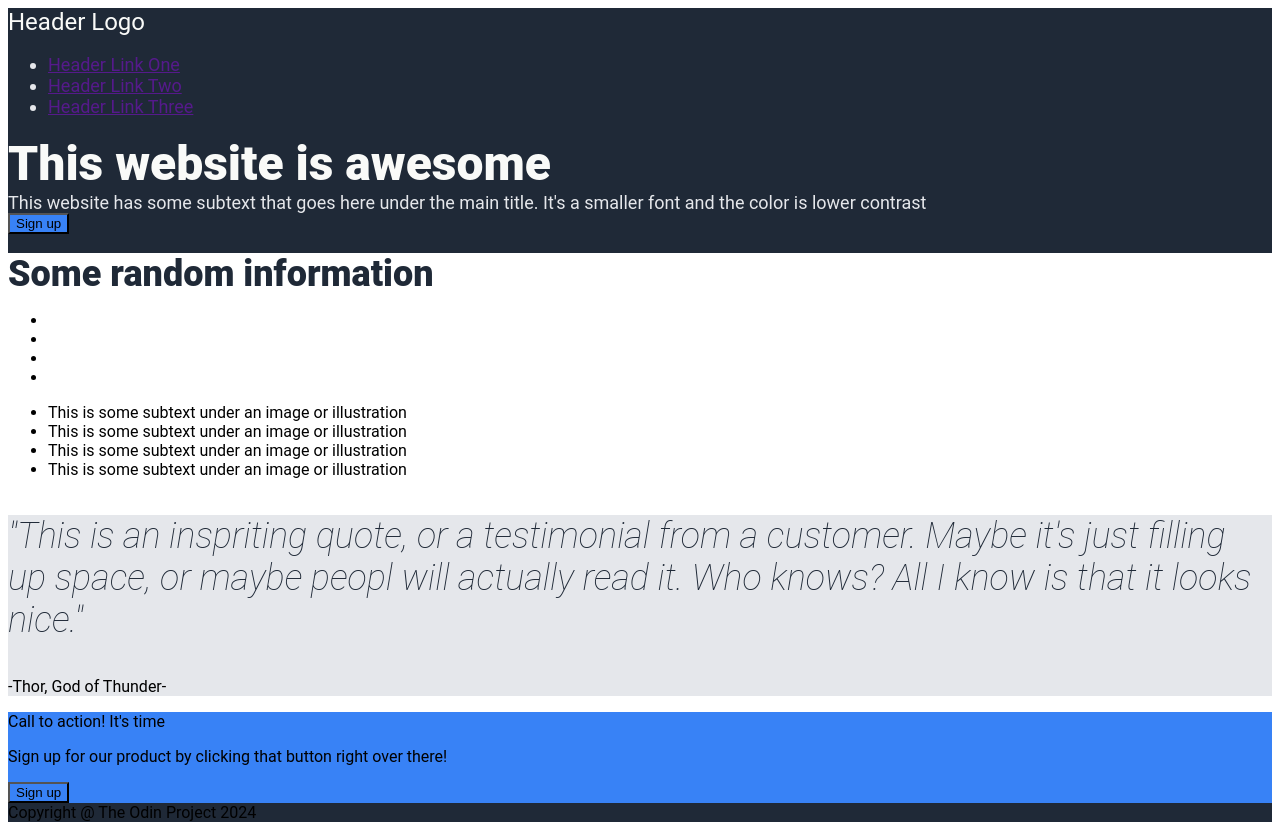
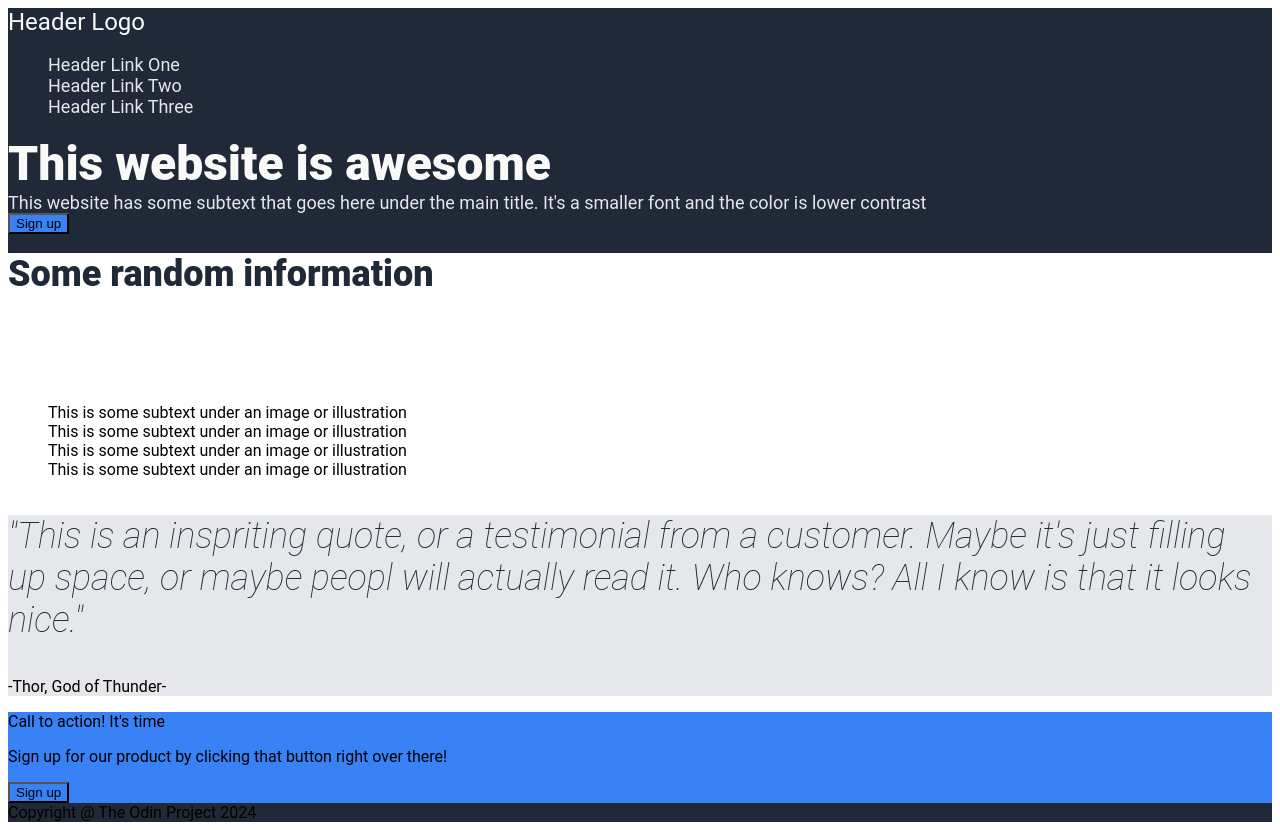
Before and after one commit to Ann2909/odin-landing-page, a plain HTML site: page index.html in a window 1280 px wide. Drawn offline with Linux system fonts and the light colour scheme.

Commit message:
remove links' underscore and list's bullet points

```diff
--- a/styles.css
+++ b/styles.css
@@ -5,6 +5,15 @@ body {
 .header-logo {
     font-size: 24px;
     color: #f9faf8;
+}
+
+a {
+    text-decoration: none;
+    color: #e5e7eb;
+}
+
+ul {
+    list-style-type: none;
 }
 
 .section-one, .footer {
```
